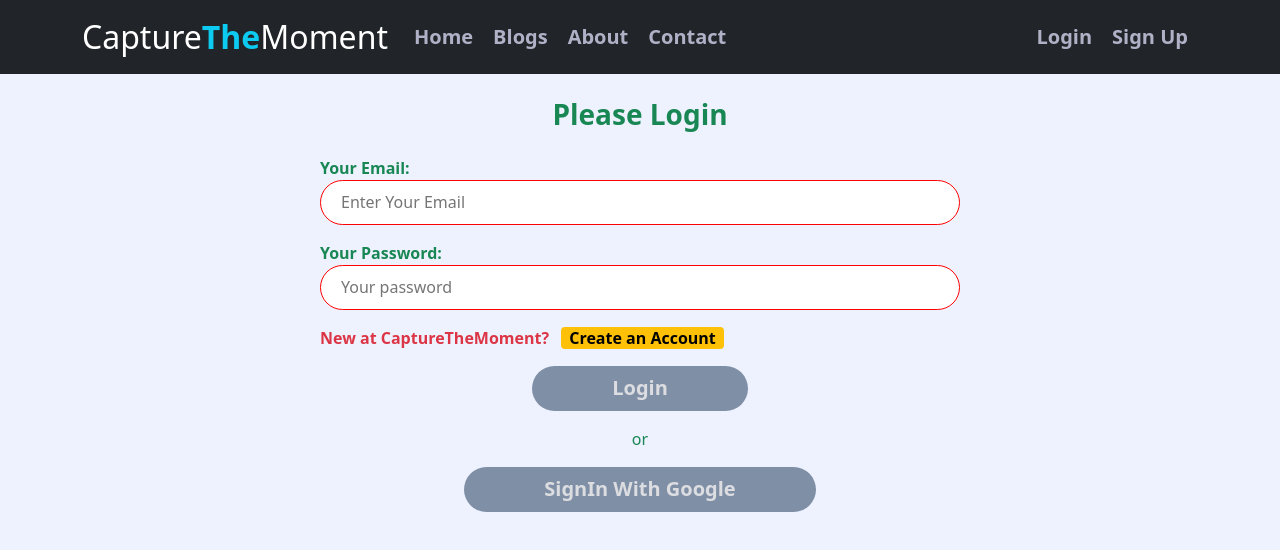
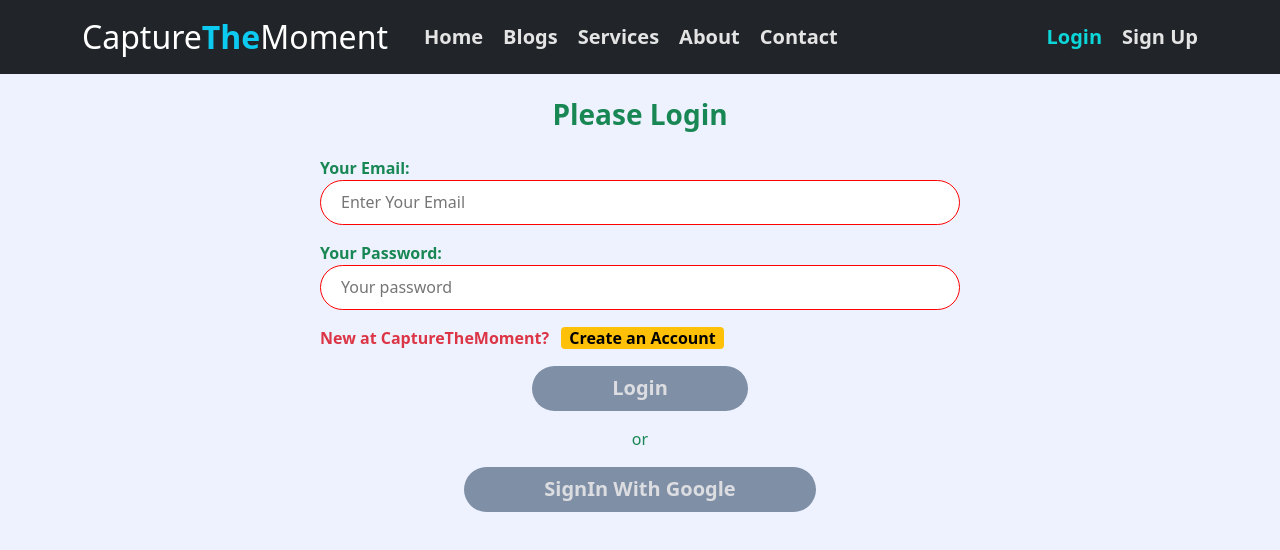
Before and after one commit to azmi0323/bike-hub, a React (Create React App) app: page /logIn in a window 1280 px wide. Shown: the top 550 px of the page. Built offline with nearby package versions, Linux system fonts and the light colour scheme; no server answers.

Commit message:
style header part

```diff
--- a/src/App.js
+++ b/src/App.js
@@ -2,11 +2,13 @@ import { Route, Routes } from "react-router-dom";
 import "./App.css";
 import About from "./Components/About/About";
 import Blogs from "./Components/Blogs/Blogs";
+import NotFound from "./Components/NotFound/NotFound";
 import Contact from "./Components/Contact/Contact";
 import Header from "./Components/Header/Header";
 import Home from "./Components/Home/Home";
 import LogIn from "./Components/LogIn/LogIn";
 import SignUp from "./Components/SignUp/SignUp";
+import Services from "./Components/Services/Services";
 
 function App() {
   return (
@@ -16,10 +18,12 @@ function App() {
       <Routes>
         <Route path='/' element={<Home></Home>}></Route>
         <Route path='/blogs' element={<Blogs></Blogs>}></Route>
+        <Route path='/services' element={<Services></Services>}></Route>
         <Route path="/about" element={<About></About>}></Route>
         <Route path="/contact" element={<Contact></Contact>}></Route>
         <Route path="/logIn" element={<LogIn></LogIn>}></Route>
         <Route path="/signUp" element={<SignUp></SignUp>}></Route>
+        <Route path='*' element={<NotFound></NotFound>}></Route>
       </Routes>
       </div>
     </div>
--- a/src/Components/Carousels/Carousels.js
+++ b/src/Components/Carousels/Carousels.js
@@ -20,7 +20,7 @@ const Carousels = () => {
 
         <Carousel.Caption>
         <h1 className="fw-bold text-info">I PROVIDE WILD LIFE AND MODEL PHOTOGRAPHY SERVICES TO MY CLINT</h1>
-          <p>Heir me for your wedding photography. I will give you the best survices.</p>
+          <h5>Heir me for your wedding photography. I will give you the best survices.</h5>
         </Carousel.Caption>
       </Carousel.Item>
       <Carousel.Item>
@@ -28,9 +28,9 @@ const Carousels = () => {
 
         <Carousel.Caption>
         <h1 className="fw-bold text-info">GET THE BEST PHOTO OF YOURS TODAY</h1>
-          <p>
+          <h5>
             If you want photography for your products heir me today. You will get what you want.
-          </p>
+          </h5>
         </Carousel.Caption>
       </Carousel.Item>
     </Carousel>
--- a/src/Components/Header/Header.css
+++ b/src/Components/Header/Header.css
@@ -1,12 +1,25 @@
-
-.header nav a{
-    font-size: 20px;
-    margin: 10px;
-    text-decoration: none;
-    font-weight: 700;
-    color: rgba(228, 228, 255, 0.737);
+.nav-style{
+    background-color: rgb(244, 242, 240);
+}
+.link:hover{
+    color: rgb(13, 214, 217);
 }
 
-.header nav a:hover{
-    color: rgb(183, 0, 0);
+
+.link{
+    text-decoration: none;
+    margin-left: 20px;
+    font-size: 20px;
+    color: rgb(228, 228, 228);
+    font-weight: bold;
 }
+.link-active{
+    text-decoration: none;
+    margin-left: 20px;
+    font-size: 20px;
+    color: rgb(13, 214, 217);
+    font-weight: bold;
+}
+.link-active:hover{
+    color: rgb(13, 214, 217);
+}
--- a/src/Components/Header/Header.js
+++ b/src/Components/Header/Header.js
@@ -2,7 +2,7 @@ import { signOut } from "firebase/auth";
 import React from "react";
 import { Container, Nav, Navbar } from "react-bootstrap";
 import { useAuthState } from "react-firebase-hooks/auth";
-import { Link } from "react-router-dom";
+import { Link, NavLink } from "react-router-dom";
 import auth from "../../firebase.init";
 import "./Header.css";
 const Header = () => {
@@ -17,10 +17,11 @@ const Header = () => {
           <Navbar.Toggle aria-controls="responsive-navbar-nav" />
           <Navbar.Collapse id="responsive-navbar-nav">
             <Nav className="me-auto">
-              <Link to="/">Home</Link>
-              <Link to="/blogs">Blogs</Link>
-              <Link to="/about">About</Link>
-              <Link to="/contact">Contact</Link>
+              <NavLink className={({ isActive }) => (isActive ? "link-active" : "link")} to="/">Home</NavLink>
+              <NavLink className={({ isActive }) => (isActive ? "link-active" : "link")} to="/blogs">Blogs</NavLink>
+              <NavLink className={({ isActive }) => (isActive ? "link-active" : "link")} to="/services">Services</NavLink>
+              <NavLink className={({ isActive }) => (isActive ? "link-active" : "link")} to="/about">About</NavLink>
+              <NavLink className={({ isActive }) => (isActive ? "link-active" : "link")} to="/contact">Contact</NavLink>
             </Nav>
             <Nav>
               <span className="fw-bold d-flex justify-content-center align-items-center text-info">
@@ -35,8 +36,8 @@ const Header = () => {
                 </button>
               ) : (
                 <div>
-                  <Link to="/login">Login</Link>
-                  <Link to="/signUp">Sign Up</Link>
+                  <NavLink className={({ isActive }) => (isActive ? "link-active" : "link")} to="/login">Login</NavLink>
+                  <NavLink className={({ isActive }) => (isActive ? "link-active" : "link")} to="/signUp">Sign Up</NavLink>
                 </div>
               )}
             </Nav>
--- a/src/Components/Home/Home.css
+++ b/src/Components/Home/Home.css
@@ -1,5 +1,5 @@
 .card-compo{
     display: grid;
     grid-template-columns: repeat(3,1fr);
-    gap: 25px;
+    gap: 20px;
 }
--- a/src/Components/LogIn/LogIn.css
+++ b/src/Components/LogIn/LogIn.css
@@ -49,6 +49,3 @@
     font-size: 20px;
     font-weight: 700;
 }
-.login-page{
-
-}
--- /dev/null
+++ b/src/Components/NotFound/NotFound.js
@@ -0,0 +1,16 @@
+import React from "react";
+import notFoundPic from "../../images/404.png";
+const NotFound = () => {
+  return (
+    <div>
+      <div className="d-flex align-content-center justify-content-center">
+        <img src={notFoundPic} alt="" />
+      </div>
+      <div className="d-flex align-content-center justify-content-center">
+        <h1 className="text-danger fw-bold mb-5">Page Not Found</h1>
+      </div>
+    </div>
+  );
+};
+
+export default NotFound;
--- a/src/Components/Products/Products.css
+++ b/src/Components/Products/Products.css
@@ -3,5 +3,4 @@
     box-shadow: 17px 15px 31px -33px rgba(0, 0, 0, 0.75);
     -webkit-box-shadow: 17px 15px 31px -33px rgba(0, 0, 0, 0.75);
     -moz-box-shadow: 17px 15px 31px -33px rgba(0, 0, 0, 0.75);
-    border-radius: 30px;
   }
--- a/src/Components/Products/Products.js
+++ b/src/Components/Products/Products.js
@@ -4,7 +4,7 @@ import "./Products.css";
 const Products = (props) => {
   const { img, name, body, price } = props.product;
   return (
-    <div className="user-card mt-5 ">
+    <div className="user-card mt-5">
       <CardGroup className="">
         <Card className="">
           <Card.Img variant="top" src={img} />
--- /dev/null
+++ b/src/Components/Services/Services.js
@@ -0,0 +1,12 @@
+import React from 'react';
+import Products from '../Products/Products';
+
+const Services = () => {
+    return (
+        <div>
+            hii
+        </div>
+    );
+};
+
+export default Services;
```
Also changed, not shown: src/images/404.png (added).
